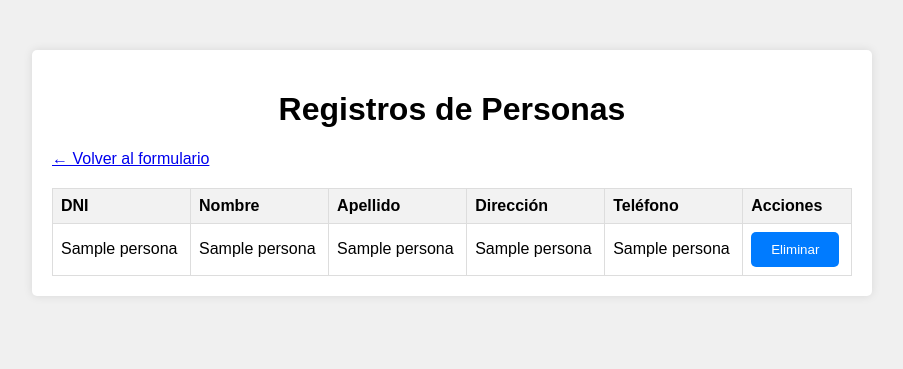
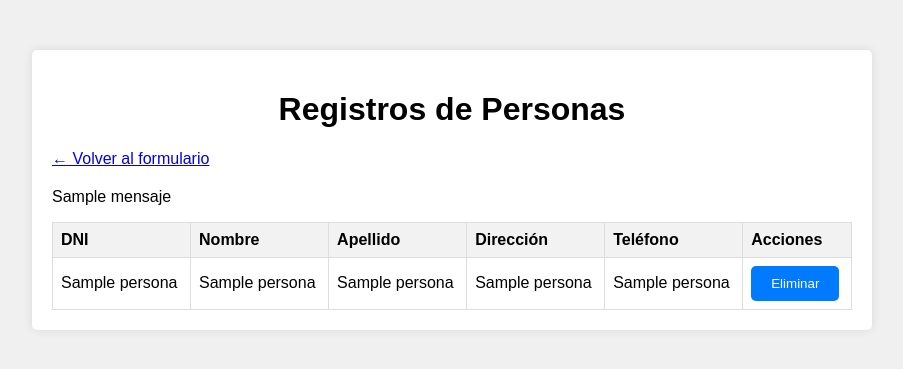
Before and after one commit to michael24561/practica-calificada, a Flask app: template templates/administrar.html in a window 1280 px wide. Shown: the top 369 px of the page, without its empty margins (188-1091 px from the left). Run offline with Flask 3, Linux system fonts and the light colour scheme; the template is opened without the code that fills it: most values are stand-ins (such as "Sample title", 1, 10 or a date in 2020); some libraries are stand-ins or nearby versions.

Commit message:
Update administrar.html

```diff
--- a/templates/administrar.html
+++ b/templates/administrar.html
@@ -10,6 +10,10 @@
         <h1>Registros de Personas</h1>
         <a href="/" class="volver-link">← Volver al formulario</a>
         <div class="separator"></div>
+
+        {% if mensaje %}
+            <p>{{ mensaje }}</p>
+        {% endif %}
 
         {% if registros %}
             <table border="1" cellpadding="10" cellspacing="0">
@@ -32,7 +36,7 @@
                         <td>{{ persona[4] }}</td>
                         <td>{{ persona[5] }}</td>
                         <td>
-                            <form action="{{ url_for('eliminar_registro', dni=persona[0]) }}" method="post" onsubmit="return confirm('¿Estás seguro de eliminar este registro?');">
+                            <form action="{{ url_for('eliminar_registro', dni=persona[1]) }}" method="post" onsubmit="return confirm('¿Estás seguro de eliminar este registro?');">
                                 <button type="submit">Eliminar</button>
                             </form>
                         </td>
```
